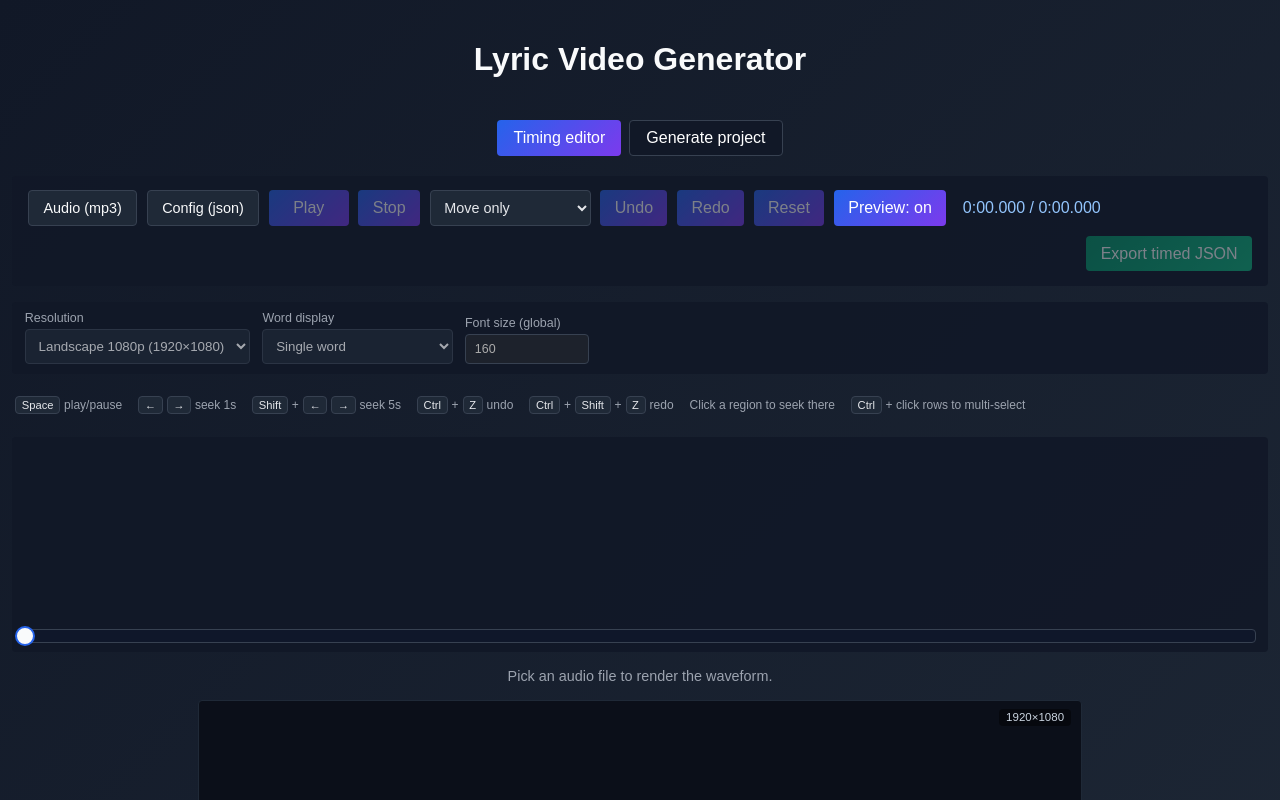
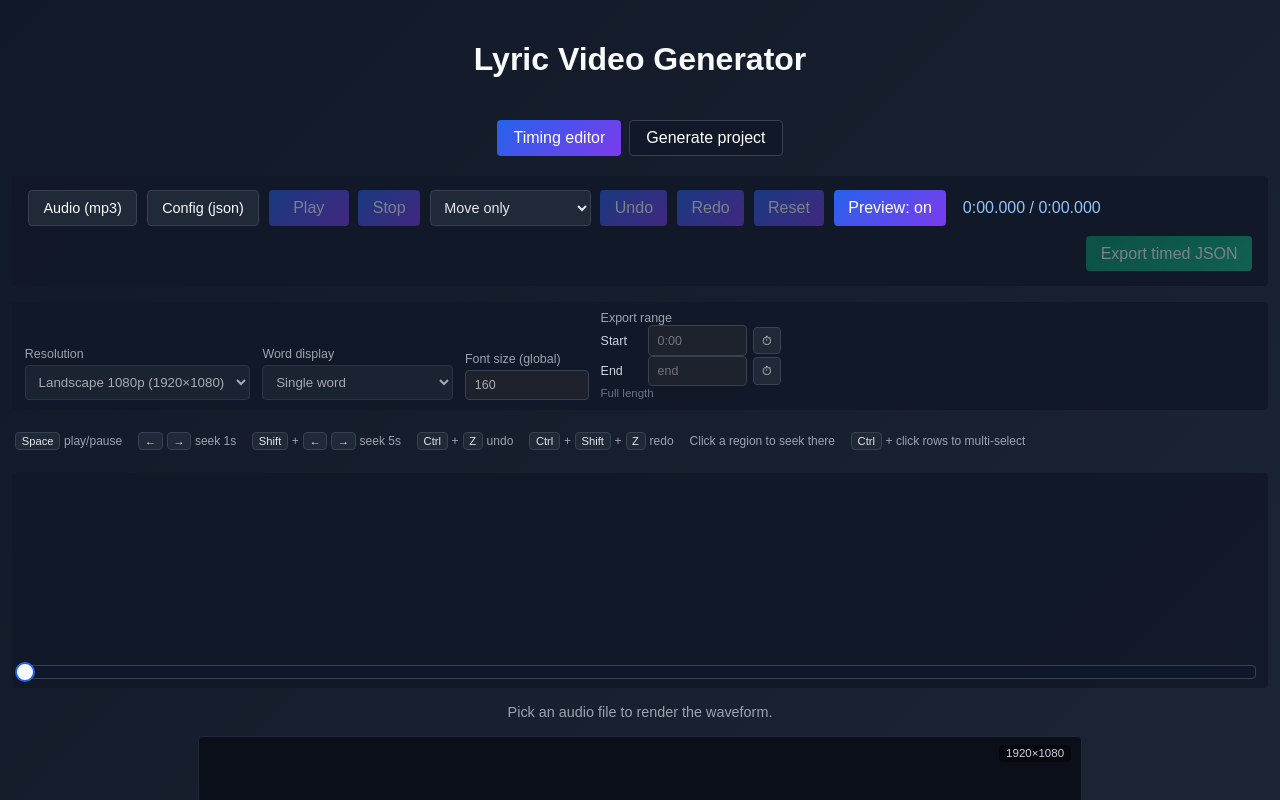
Before and after one commit to ajish-lal/lyric-video-generator, a React app: page / in a window 1280 px wide. Shown: the top 800 px of the page. Built offline with nearby package versions, Linux system fonts and the light colour scheme.

Commit message:
bug fixes

```diff
--- a/src/ui/TimingEditor.jsx
+++ b/src/ui/TimingEditor.jsx
@@ -335,6 +335,22 @@ export default function TimingEditor({ active = true }) {
     setConfig((c) => (c ? { ...c, wordDisplay: { ...(c.wordDisplay || {}), mode } } : c));
   };
 
+  // Merge an export-range patch; a null value clears that bound. Drops the
+  // whole exportRange object once both bounds are cleared.
+  const setExportRange = (patch) => {
+    setConfig((c) => {
+      if (!c) return c;
+      const next = { ...(c.exportRange || {}), ...patch };
+      if (next.start == null) delete next.start;
+      if (next.end == null) delete next.end;
+      if (Object.keys(next).length === 0) {
+        const { exportRange, ...rest } = c;
+        return rest;
+      }
+      return { ...c, exportRange: next };
+    });
+  };
+
   const nudge = (delta, edge) => {
     if (!selected) return;
     const start = edge === 'start' ? round(Math.max(0, selected.start + delta)) : selected.start;
@@ -368,6 +384,8 @@ export default function TimingEditor({ active = true }) {
   const resH = config?.resolution?.height ?? 1080;
   const globalFontSize = config?.typography?.fontSize ?? 160;
   const wordDisplayMode = config?.wordDisplay?.mode === 'cumulative' ? 'cumulative' : 'single-word';
+  const exportStart = config?.exportRange?.start ?? null;
+  const exportEnd = config?.exportRange?.end ?? null;
   const resPreset = `${resW}x${resH}`;
 
   return (
@@ -399,9 +417,14 @@ export default function TimingEditor({ active = true }) {
         resPreset={resPreset}
         globalFontSize={globalFontSize}
         wordDisplayMode={wordDisplayMode}
+        exportStart={exportStart}
+        exportEnd={exportEnd}
+        currentTime={currentTime}
+        duration={duration}
         onResolutionChange={setResolution}
         onGlobalFontSizeChange={setGlobalFontSize}
         onWordDisplayModeChange={setWordDisplayMode}
+        onExportRangeChange={setExportRange}
       />
 
       <ShortcutsLegend />
--- a/src/ui/components/EditorSettings.jsx
+++ b/src/ui/components/EditorSettings.jsx
@@ -1,8 +1,23 @@
-import React from 'react';
-import { MAX_FONT } from '../timing-model.js';
+import React, { useEffect, useState } from 'react';
+import { MAX_FONT, formatClock, parseTimeInput } from '../timing-model.js';
 
 /** Resolution presets and global font size, both written back into the config. */
-export default function EditorSettings({ config, resPreset, globalFontSize, wordDisplayMode, onResolutionChange, onGlobalFontSizeChange, onWordDisplayModeChange }) {
+export default function EditorSettings({
+  config, resPreset, globalFontSize, wordDisplayMode,
+  exportStart, exportEnd, currentTime, duration,
+  onResolutionChange, onGlobalFontSizeChange, onWordDisplayModeChange, onExportRangeChange,
+}) {
+  // Local text state so the user can type freely; commit on blur/Enter.
+  const [startStr, setStartStr] = useState('');
+  const [endStr, setEndStr] = useState('');
+  useEffect(() => { setStartStr(exportStart != null ? formatClock(exportStart) : ''); }, [exportStart]);
+  useEffect(() => { setEndStr(exportEnd != null ? formatClock(exportEnd) : ''); }, [exportEnd]);
+
+  const commit = (which, value) => {
+    const seconds = parseTimeInput(value);
+    onExportRangeChange({ [which]: value.trim() === '' ? null : seconds });
+  };
+
   return (
     <div className="editor-settings">
       <label className="setting">Resolution
@@ -32,6 +47,39 @@ export default function EditorSettings({ config, resPreset, globalFontSize, word
         <input type="number" min="1" max={MAX_FONT} step="1" value={globalFontSize} disabled={!config}
           onChange={(e) => onGlobalFontSizeChange(Math.min(MAX_FONT, Math.max(1, Number(e.target.value) || 0)))} />
       </label>
+
+      <div className="setting export-range" title="Trim the exported video. Accepts m:ss or seconds; blank = full length.">
+        <span className="export-range-title">Export range</span>
+        <div className="export-range-row">
+          <span className="export-range-label">Start</span>
+          <input
+            type="text" inputMode="decimal" placeholder="0:00" disabled={!config}
+            value={startStr}
+            onChange={(e) => setStartStr(e.target.value)}
+            onBlur={(e) => commit('start', e.target.value)}
+            onKeyDown={(e) => { if (e.key === 'Enter') { e.preventDefault(); commit('start', e.currentTarget.value); } }}
+          />
+          <button type="button" disabled={!config} title="Set start to the playhead"
+            onClick={() => onExportRangeChange({ start: Number(currentTime.toFixed(3)) })}>⏱</button>
+        </div>
+        <div className="export-range-row">
+          <span className="export-range-label">End</span>
+          <input
+            type="text" inputMode="decimal" placeholder={duration ? formatClock(duration) : 'end'} disabled={!config}
+            value={endStr}
+            onChange={(e) => setEndStr(e.target.value)}
+            onBlur={(e) => commit('end', e.target.value)}
+            onKeyDown={(e) => { if (e.key === 'Enter') { e.preventDefault(); commit('end', e.currentTarget.value); } }}
+          />
+          <button type="button" disabled={!config} title="Set end to the playhead"
+            onClick={() => onExportRangeChange({ end: Number(currentTime.toFixed(3)) })}>⏱</button>
+        </div>
+        <span className="export-range-hint">
+          {exportStart != null || exportEnd != null
+            ? `Exports ${formatClock(exportStart ?? 0)}–${exportEnd != null ? formatClock(exportEnd) : formatClock(duration)}`
+            : 'Full length'}
+        </span>
+      </div>
     </div>
   );
 }
--- a/src/ui/styles.css
+++ b/src/ui/styles.css
@@ -298,6 +298,45 @@ pre {
   background: #1f2937;
   border: 1px solid #374151;
   color: #e5e7eb;
+}
+
+.editor-settings .export-range {
+  gap: 0.35rem;
+}
+
+.export-range-title {
+  font-size: 0.78rem;
+  color: #9ca3af;
+}
+
+.export-range-row {
+  display: flex;
+  align-items: center;
+  gap: 0.35rem;
+}
+
+.export-range-label {
+  width: 2.6rem;
+  color: #cbd5e1;
+}
+
+.editor-settings .export-range input {
+  width: 5rem;
+}
+
+.export-range-row button {
+  padding: 0.35rem 0.5rem;
+  border-radius: 4px;
+  background: #1f2937;
+  border: 1px solid #374151;
+  color: #e5e7eb;
+  cursor: pointer;
+}
+
+.export-range-hint {
+  font-size: 0.72rem;
+  color: #6b7280;
+  font-variant-numeric: tabular-nums;
 }
 
 .preview-stage {
--- a/src/ui/timing-model.js
+++ b/src/ui/timing-model.js
@@ -14,6 +14,30 @@ export const formatTime = (seconds) => {
   const s = Math.floor(seconds % 60);
   const ms = Math.round((seconds - Math.floor(seconds)) * 1000);
   return `${m}:${String(s).padStart(2, '0')}.${String(ms).padStart(3, '0')}`;
+};
+
+/** Short `m:ss` clock (no milliseconds), for compact export-range display. */
+export const formatClock = (seconds) => {
+  if (!Number.isFinite(seconds) || seconds < 0) return '0:00';
+  const m = Math.floor(seconds / 60);
+  const s = Math.round(seconds % 60);
+  return `${m}:${String(s).padStart(2, '0')}`;
+};
+
+/**
+ * Parse a time entered as `mm:ss(.ms)`, `hh:mm:ss`, or plain seconds into a
+ * number of seconds. Returns null when the input is blank or unparseable.
+ */
+export const parseTimeInput = (value) => {
+  const text = String(value ?? '').trim();
+  if (!text) return null;
+  if (text.includes(':')) {
+    const parts = text.split(':').map((p) => Number(p));
+    if (parts.some((n) => Number.isNaN(n))) return null;
+    return parts.reduce((acc, n) => acc * 60 + n, 0);
+  }
+  const n = Number(text);
+  return Number.isNaN(n) ? null : n;
 };
 
 /**
```
